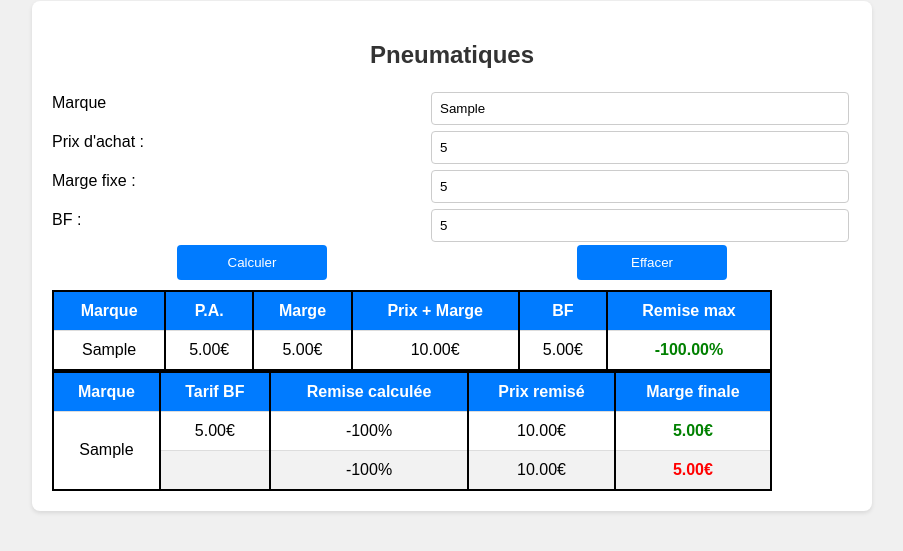
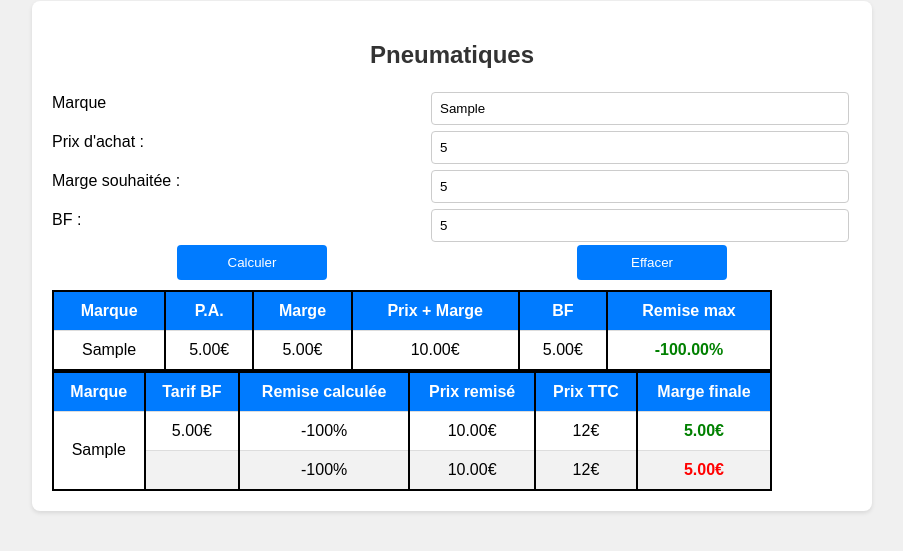
Before and after one commit to AnthonyGodart/PriceCounter, a plain HTML site: page index.html in a window 1280 px wide. Both pictures are taken after typing "Sample", "5", "5", "5" into the empty fields and a click on the button "Calculer". Shown: the part 79-630 px from the top of the page, without its empty margins (188-1091 px from the left). Drawn offline with Linux system fonts and the light colour scheme.

Commit message:
added tax included price

```diff
--- a/index.html
+++ b/index.html
@@ -16,7 +16,7 @@
             <input type="text" id="tyre-brand">
             <label for="tyre-buy-price">Prix d'achat :</label>
             <input type="number" id="tyre-buy-price" required>
-            <label for="tyre-margin">Marge fixe :</label>
+            <label for="tyre-margin">Marge souhaitée :</label>
             <input type="number" id="tyre-margin" required>
             <label for="tyre-BF"> BF :</label>
             <input type="number" id="tyre-BF" required>
@@ -45,6 +45,7 @@
                     <th>Tarif BF</th>
                     <th>Remise calculée</th>
                     <th>Prix remisé</th>
+                    <th>Prix TTC</th>
                     <th>Marge finale</th>
                 </tr>
             </thead>
--- a/script.js
+++ b/script.js
@@ -29,6 +29,11 @@ document.getElementById('calc-btn').addEventListener('click', function() {
     // Calcul de la marge finale
     let margeFinaleInf = ((tyreBF - (tyreBF * remiseInf) / 100) - tyreBuyPrice).toFixed(2);
     let margeFinaleSup = ((tyreBF - (tyreBF * remiseSup) / 100) - tyreBuyPrice).toFixed(2);
+    // Calcul du prix TTC
+    const tva = 1.20;
+    let prixTotalInf = prixRemiseInf * tva;
+    let prixTotalSup = prixRemiseSup * tva;
+
 
 
     // Gestion du tableau de calcul de départ
@@ -64,11 +69,13 @@ document.getElementById('calc-btn').addEventListener('click', function() {
         newRowInf.insertCell(),
         newRowInf.insertCell(),
         newRowInf.insertCell(),
+        newRowInf.insertCell(),
         newRowInf.insertCell()
     ];
 
     // Ajoute les cellules à la ligne pour l'arrondi supérieur
     let cellsSup = [
+        newRowSup.insertCell(),
         newRowSup.insertCell(),
         newRowSup.insertCell(),
         newRowSup.insertCell(),
@@ -81,11 +88,13 @@ document.getElementById('calc-btn').addEventListener('click', function() {
     cellsInf[1].textContent = tyreBF.toFixed(2) + "€";
     cellsInf[2].textContent = remiseInf + "%";
     cellsInf[3].textContent = prixRemiseInf + "€";
-    cellsInf[4].innerHTML = "<span style='font-weight: bold; color: green;'>" + margeFinaleInf + "€</span>";
+    cellsInf[4].textContent = prixTotalInf + "€";
+    cellsInf[5].innerHTML = "<span style='font-weight: bold; color: green;'>" + margeFinaleInf + "€</span>";
 
     cellsSup[1].textContent = remiseSup + "%";
     cellsSup[2].textContent = prixRemiseSup + "€";
-    cellsSup[3].innerHTML = "<span style='font-weight: bold; color: red;'>" + margeFinaleSup + "€</span>";
+    cellsSup[3].textContent = prixTotalSup + "€";
+    cellsSup[4].innerHTML = "<span style='font-weight: bold; color: red;'>" + margeFinaleSup + "€</span>";
 });
 
 document.getElementById('clear-btn').addEventListener('click', function(){
```
